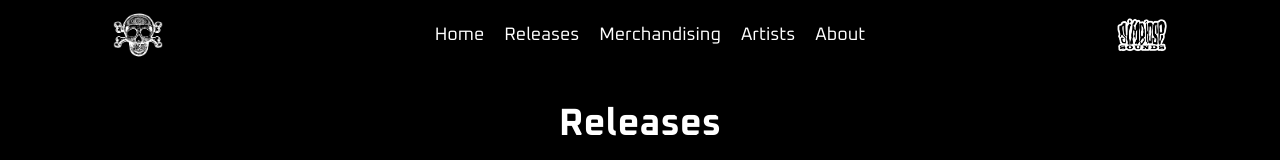
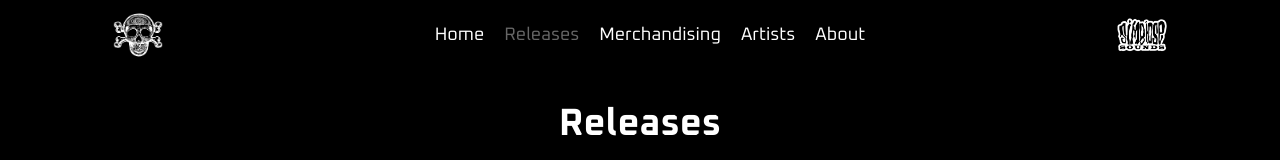
Before and after one commit to LucasPrado96/simbiosesounds, a React (Vite) app: page /releases in a window 1280 px wide. Shown: the top 160 px of the page. Built offline with nearby package versions, Linux system fonts and the light colour scheme; no server answers.

Commit message:
ajusta no estilo da opçao do header

```diff
--- a/src/Components/Header/index.jsx
+++ b/src/Components/Header/index.jsx
@@ -3,6 +3,7 @@ import Logo from '../../assets/logo.png'
 import Logo2 from '../../assets/logo-letra.png'
 import Logo3 from '../../assets/simbiosebranco.png'
 import { useState } from 'react'
+import { useLocation } from 'react-router-dom'
 
 
 
@@ -11,7 +12,16 @@ import { useState } from 'react'
 
 
 export function HeaderSite() {
-    const [isOpen, setIsOpen] = useState(false)
+    const [isOpen, setIsOpen] = useState(false);
+
+    const location = useLocation()
+
+
+
+
+
+
+
 
 
 
@@ -29,11 +39,11 @@ function openMenu(){
 
             {isOpen && (
                      <OptionsMenu >
-                        <AResponsive to={'/'}>Home</AResponsive>
-                        <AResponsive to={'/releases'}>Releases</AResponsive>
-                        <AResponsive>Merchandising</AResponsive>
+                        <AResponsive to={'/'} >Home</AResponsive>
+                        <AResponsive to={'/releases'} >Releases</AResponsive>
+                        <AResponsive >Merchandising</AResponsive>
                         <AResponsive to={'/artists'}>Artists</AResponsive>
-                        <AResponsive to={'/sobre'}>About</AResponsive>
+                        <AResponsive to={'/sobre'} >About</AResponsive>
                         <img src={Logo3} />
                     </OptionsMenu>
 
@@ -51,11 +61,11 @@ function openMenu(){
             <Header>
                 <img src={Logo} />
                 <div>
-                    <A to={'/'}>Home</A>
-                    <A to={'/releases'}>Releases</A>
+                    <A to={'/'} style={{opacity: location.pathname === '/'  ? 0.4 : 1 }} >Home</A>
+                    <A to={'/releases'} style={{opacity: location.pathname === '/releases' ? 0.4 : 1 }} >Releases</A>
                     <A>Merchandising</A>
-                    <A to={'/artists'}>Artists</A>
-                    <A to={'/sobre'}>About</A>
+                    <A to={'/artists'} style={{opacity: location.pathname === '/artists' ? 0.4 : 1 }} >Artists</A>
+                    <A to={'/sobre'} style={{opacity: location.pathname === '/sobre' ? 0.4 : 1 }}>About</A>
                 </div>
                 <img src={Logo2} />
             </Header>
```
Also changed, not shown: src/Components/Header/styles.js (line endings or trailing spaces).
